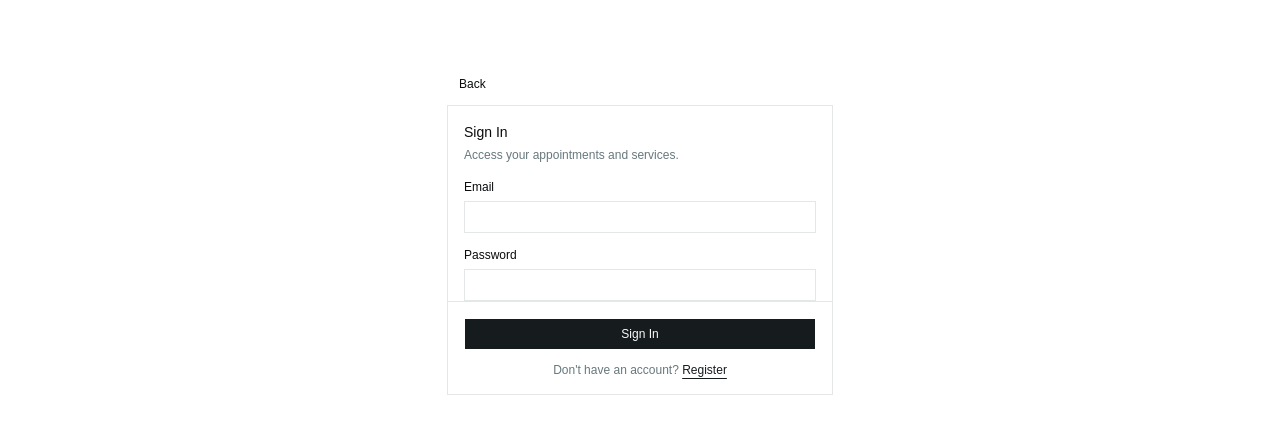
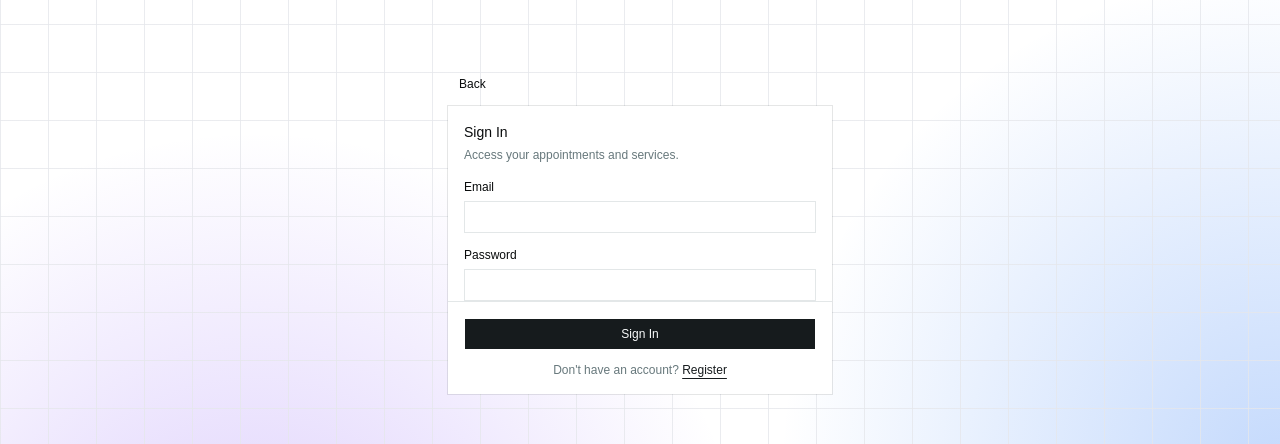
Before and after one commit to Jpallam09/booking-system, a React (Vite) app in the folder frontend/: page /login in a window 1280 px wide. Shown: the part 168-612 px from the top of the page. Built offline with nearby package versions, Linux system fonts and the light colour scheme; no server answers.

Commit message:
add grid background to login and register pages

```diff
--- /dev/null
+++ b/frontend/src/components/shared/AuthGridBackground.tsx
@@ -0,0 +1,19 @@
+import { cn } from "@/lib/utils"
+
+export function AuthGridBackground({ className }: { className?: string }) {
+  return (
+    <div
+      aria-hidden="true"
+      className={cn("pointer-events-none absolute inset-0 z-0", className)}
+      style={{
+        backgroundImage: `
+          linear-gradient(to right, rgba(229,231,235,0.8) 1px, transparent 1px),
+          linear-gradient(to bottom, rgba(229,231,235,0.8) 1px, transparent 1px),
+          radial-gradient(circle 500px at 20% 100%, rgba(139,92,246,0.3), transparent),
+          radial-gradient(circle 500px at 100% 80%, rgba(59,130,246,0.3), transparent)
+        `,
+        backgroundSize: "48px 48px, 48px 48px, 100% 100%, 100% 100%",
+      }}
+    />
+  )
+}
--- a/frontend/src/pages/LoginPage.tsx
+++ b/frontend/src/pages/LoginPage.tsx
@@ -2,6 +2,7 @@ import { useState } from "react"
 import { Link, useNavigate, useSearchParams } from "react-router-dom"
 
 import { useAuth } from "@/context/AuthContext"
+import { AuthGridBackground } from "@/components/shared/AuthGridBackground"
 import { Button } from "@/components/ui/button"
 import {
   Card,
@@ -48,8 +49,9 @@ export function LoginPage() {
   }
 
   return (
-    <div className="flex min-h-screen flex-col items-center justify-center px-4">
-      <div className="grid w-full max-w-sm gap-2">
+    <div className="relative flex min-h-screen w-full flex-col items-center justify-center bg-white px-4">
+      <AuthGridBackground />
+      <div className="relative grid w-full max-w-sm gap-2">
         <Button
           variant="ghost"
           size="sm"
--- a/frontend/src/pages/RegisterPage.tsx
+++ b/frontend/src/pages/RegisterPage.tsx
@@ -3,6 +3,7 @@ import { Link, useNavigate, useSearchParams } from "react-router-dom"
 
 import { register } from "@/api/auth"
 import { setAuth } from "@/lib/auth"
+import { AuthGridBackground } from "@/components/shared/AuthGridBackground"
 import { Button } from "@/components/ui/button"
 import {
   Card,
@@ -67,8 +68,9 @@ export function RegisterPage() {
   }
 
   return (
-    <div className="flex min-h-screen flex-col items-center justify-center px-4">
-      <div className="grid w-full max-w-sm gap-2">
+    <div className="relative flex min-h-screen w-full flex-col items-center justify-center bg-white px-4">
+      <AuthGridBackground />
+      <div className="relative grid w-full max-w-sm gap-2">
         <Button
           variant="ghost"
           size="sm"
```
